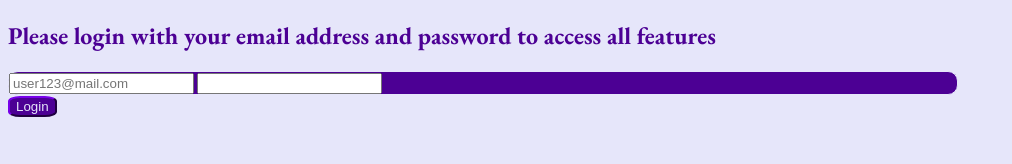
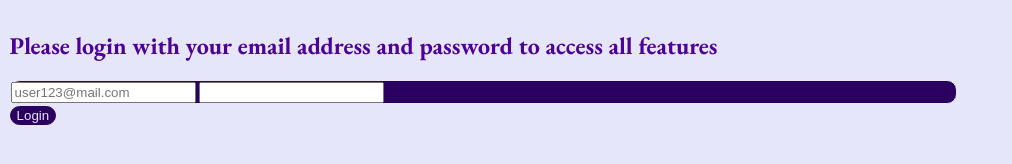
Before and after one commit to madisonVLL/EventPages, a website: page pages/login.html in a window 1280 px wide. Shown: the whole page, without its empty margins (0-1012 px from the left). Drawn offline with nearby package versions, Linux system fonts and the light colour scheme.

```diff
--- a/css/pages.css
+++ b/css/pages.css
@@ -2,19 +2,20 @@
     background-color: lavender;
     color: #4c0094;
     font-family: "EB Garamond", serif;
+    padding: 0.1em;
 }
 
 button {
-    border-radius: 25%;
+    border-radius: 10px;
     color: #e6e6fa;
-    background-color:  #4c0094;
-    border-color: #4c0094;
+    background-color:  #2b015f;
+    border: 0.1em solid #2b015f;
 }
 
 table, form {
     border: 0.1em solid #e6e6fa;
     border-radius: 10px;
-    background-color: #4c0094;
+    background-color: #2b015f;
     color: #e6e6fa;
     width: 75%;
 }
```
